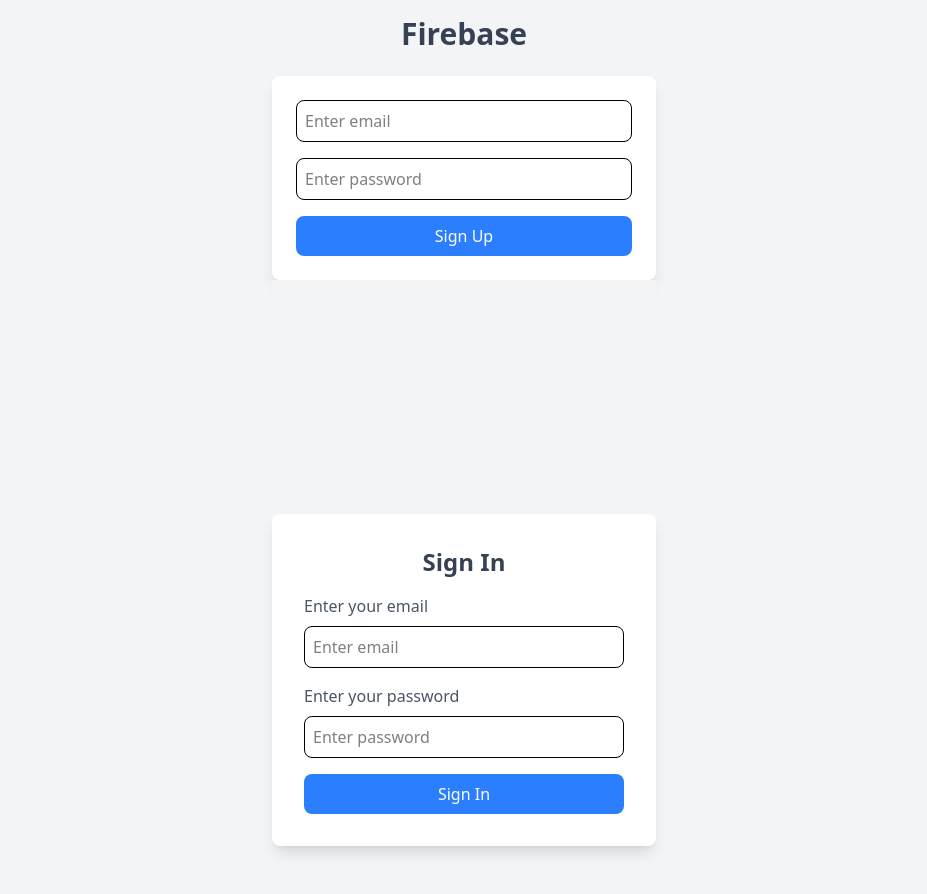
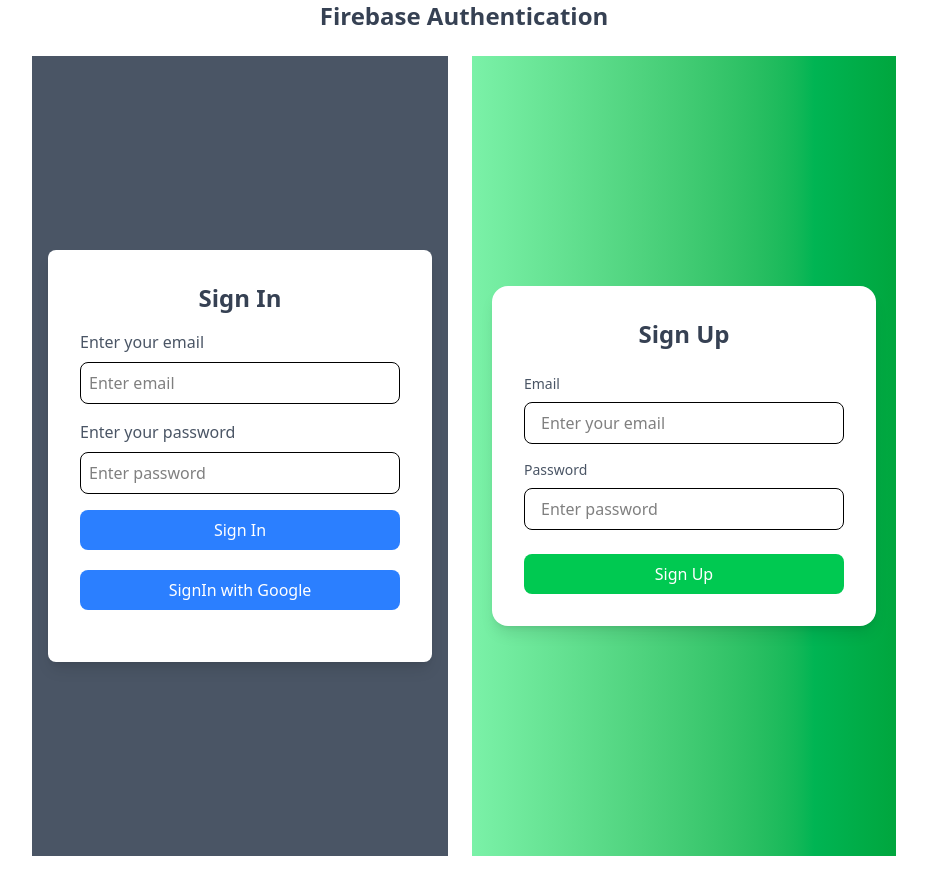
Before and after one commit to Zohaib-57/Firebase-Prep, a React (Vite) app: page / in a window 1280 px wide. Shown: the top 894 px of the page, without its empty margins (176-1103 px from the left). After the commit the page ends 856 px from the top, so only its background shows below. Built offline with nearby package versions, Linux system fonts and the light colour scheme.

Commit message:
authentication updated

```diff
--- a/src/App.jsx
+++ b/src/App.jsx
@@ -1,48 +1,20 @@
-import { useState } from "react";
-import { useFirebase } from "./context/Firebase";
+import { React } from "react";
+import { signInWithGoogle } from "./pages/GoogleSignIn";
 import SignIn from "./pages/SignIn";
+import SignUp from "./pages/SignUp";
 
 function App() {
-  const [email, setEmail] = useState("");
-  const [password, setPassword] = useState("");
-
-  const firebase = useFirebase();
-
-  console.log(firebase);
-
-  return (
-    <div className="flex flex-col items-center justify-center min-h-screen bg-gray-100 p-4">
-      <h1 className="text-3xl font-bold text-gray-700 mb-6">Firebase</h1>
-      <div className="bg-white shadow-lg rounded-lg p-6 w-96">
-        <input
-          type="email"
-          placeholder="Enter email"
-          value={email}
-          onChange={(e) => setEmail(e.target.value)}
-          className="w-full p-2 border rounded-lg mb-4 focus:outline-none focus:ring-2 focus:ring-blue-500"
-        />
-
-        <input
-          type="password"
-          placeholder="Enter password"
-          value={password}
-          onChange={(e) => setPassword(e.target.value)}
-          className="w-full p-2 border rounded-lg mb-4 focus:outline-none focus:ring-2 focus:ring-blue-500"
-        />
-
-        <button
-          onClick={() => {
-            firebase.signupUserWithEmailAndPassword(email, password);
-            firebase.putData("user/" + "user65", { email, password });
-          }}
-          className="w-full bg-blue-500 text-white py-2 rounded-lg hover:bg-blue-600 transition duration-200"
-        >
-          Sign Up
-        </button>
-      </div>
-      <SignIn />
-    </div>
-  );
+	return (
+		<>
+			<h1 className="text-2xl font-semibold text-center text-gray-700 mb-6">
+				Firebase Authentication
+			</h1>
+			<div className="flex justify-center align-center gap-6">
+				<SignIn />
+				<SignUp />
+			</div>
+		</>
+	);
 }
 
 export default App;
--- a/src/firebase.js
+++ b/src/firebase.js
@@ -11,3 +11,5 @@
 	databaseURL: "https://firecase-practise-default-rtdb.firebaseio.com/",
 };
 export const firebaseApp = initializeApp(firebaseConfig);
+
+export default firebaseApp;
--- /dev/null
+++ b/src/pages/GoogleSignIn.jsx
@@ -0,0 +1,17 @@
+import { getAuth, signInWithPopup, GoogleAuthProvider } from "firebase/auth";
+import firebaseApp from "../firebase";
+
+const auth = getAuth(firebaseApp);
+const provider = new GoogleAuthProvider(); // Use 'new' keyword
+
+const signInWithGoogle = () => {
+	signInWithPopup(auth, provider)
+		.then((value) => {
+			console.log(value);
+		})
+		.catch((error) => {
+			console.log(error);
+		});
+};
+
+export { signInWithGoogle };
--- a/src/pages/SignIn.jsx
+++ b/src/pages/SignIn.jsx
@@ -1,6 +1,7 @@
 import React, { useState } from "react";
 import { getAuth, signInWithEmailAndPassword } from "firebase/auth";
 import { firebaseApp } from "../firebase";
+import { signInWithGoogle } from "./GoogleSignIn";
 
 const auth = getAuth(firebaseApp);
 
@@ -20,10 +21,14 @@
 	};
 
 	return (
-    <div className="flex flex-col items-center justify-center min-h-screen bg-gray-100">
+		<div className="flex flex-col items-center justify-center min-h-screen bg-gray-600 p-4">
 			<div className="bg-white shadow-lg rounded-lg p-8 w-96">
-        <h2 className="text-2xl font-bold text-center text-gray-700 mb-4">Sign In</h2>
-        {error && <p className="text-red-500 text-sm text-center mb-4">{error}</p>}
+				<h2 className="text-2xl font-bold text-center text-gray-700 mb-4">
+					Sign In
+				</h2>
+				{error && (
+					<p className="text-red-500 text-sm text-center mb-4">{error}</p>
+				)}
 				<label className="block text-gray-600 mb-2">Enter your email</label>
 				<input
 					type="email"
@@ -48,7 +53,14 @@
 				>
 					Sign In
 				</button>
+        <button
+				className="w-full bg-blue-500 text-white py-2 rounded-lg hover:bg-blue-600 transition duration-200 my-5"
+				onClick={signInWithGoogle}
+			>
+				SignIn with Google
+			</button>
 			</div>
+
 		</div>
 	);
 };
--- /dev/null
+++ b/src/pages/SignUp.jsx
@@ -0,0 +1,65 @@
+import React, { useState } from "react";
+import { getAuth, createUserWithEmailAndPassword } from "firebase/auth";
+import { firebaseApp } from "../firebase";
+
+const SignUp = () => {
+	const [email, setEmail] = useState("");
+	const [password, setPassword] = useState("");
+	const [error, setError] = useState("");
+
+	const auth = getAuth(firebaseApp);
+
+	const createUser = () => {
+		createUserWithEmailAndPassword(auth, email, password)
+			.then(() => {
+				console.log("Signup Successful");
+			})
+			.catch((error) => {
+				console.log(error);
+				setError(error.message);
+			});
+	};
+
+	return (
+		<div className="flex items-center justify-center min-h-screen bg-gradient-to-r from-green-300 to-green-600 p-5">
+			<div className="bg-white shadow-lg rounded-2xl p-8 max-w-sm w-full">
+				<h2 className="text-2xl font-semibold text-center text-gray-700 mb-6">
+					Sign Up
+				</h2>
+				{error && <p className="text-red-500 text-sm mb-4">{error}</p>}
+				<label className="block text-gray-600 text-sm font-medium mb-2">
+					Email
+				</label>
+				<input
+					type="email"
+					required
+					value={email}
+					placeholder="Enter your email"
+					onChange={(e) => setEmail(e.target.value)}
+					className="w-full px-4 py-2 border rounded-lg focus:outline-none focus:ring-2 focus:ring-green-400"
+				/>
+
+				<label className="block text-gray-600 text-sm font-medium mt-4 mb-2">
+					Password
+				</label>
+				<input
+					type="password"
+					required
+					value={password}
+					placeholder="Enter password"
+					onChange={(e) => setPassword(e.target.value)}
+					className="w-full px-4 py-2 border rounded-lg focus:outline-none focus:ring-2 focus:ring-green-400"
+				/>
+
+				<button
+					onClick={createUser}
+					className="w-full mt-6 bg-green-500 text-white py-2 rounded-lg hover:bg-green-600 transition duration-300"
+				>
+					Sign Up
+				</button>
+			</div>
+		</div>
+	);
+};
+
+export default SignUp;
```
Also changed, not shown: Context.txt (added). Lines whose indentation alone changed are shown as unchanged.
